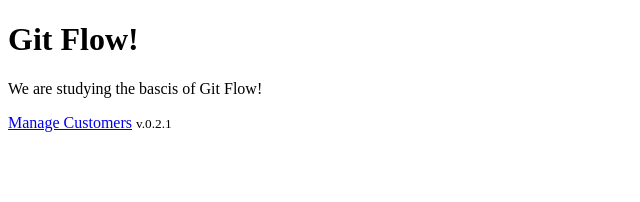
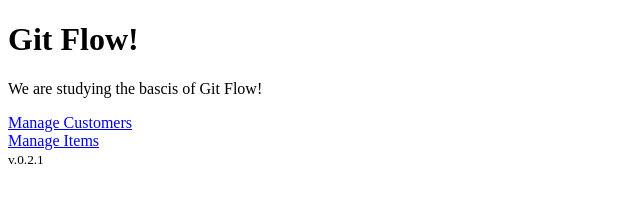
Before and after one commit to repositories-forked/git-flow, a plain HTML site: page index.html in a window 1280 px wide. Shown: the whole page, without its empty margins (0-640 px from the left). Drawn offline with Linux system fonts and the light colour scheme.

Commit message:
Add a link to manage-items from index.html

```diff
--- a/index.html
+++ b/index.html
@@ -11,7 +11,8 @@
     <p>
         We are studying the bascis of Git Flow!
     </p>
-    <a href="manage-customers.html">Manage Customers</a>
+    <a href="manage-customers.html">Manage Customers</a><br>
+    <a href="manage-items.html">Manage Items</a><br>
     <small>v.0.2.1</small>
 </body>
 </html>
```
